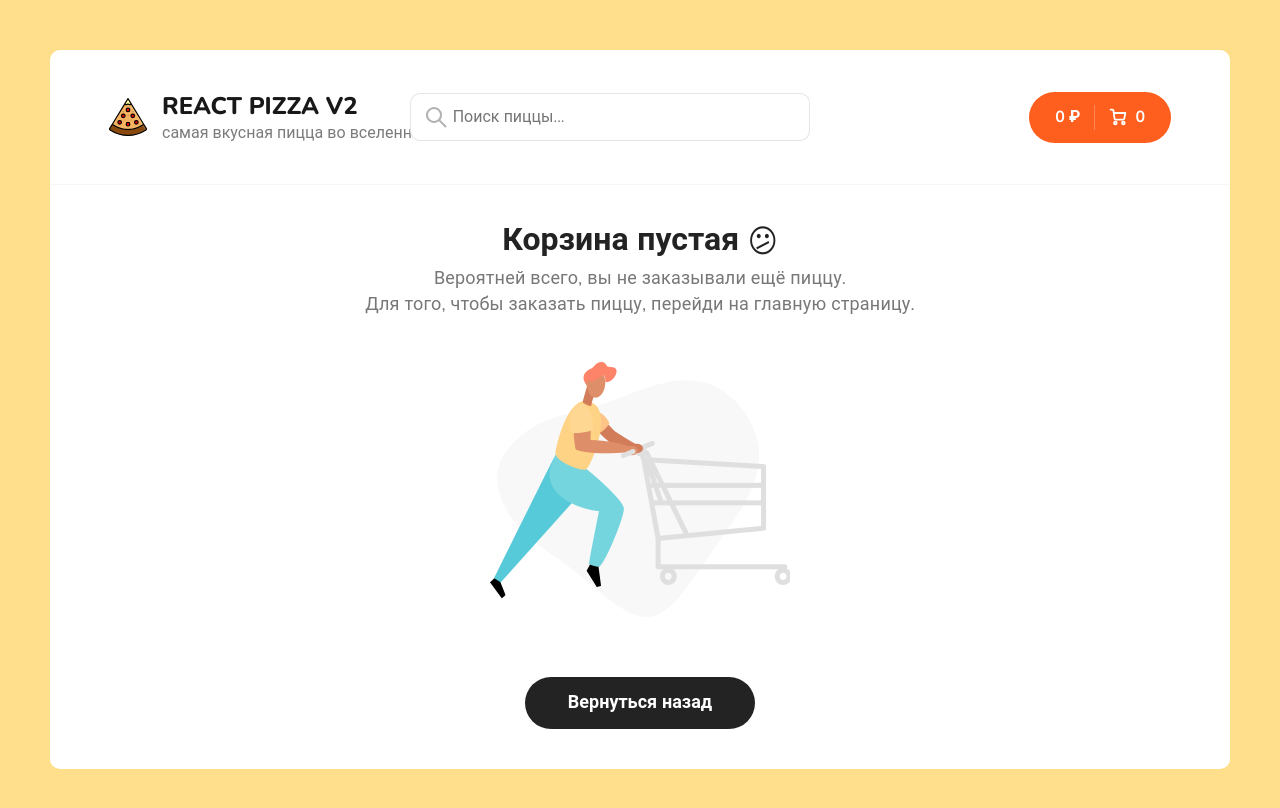
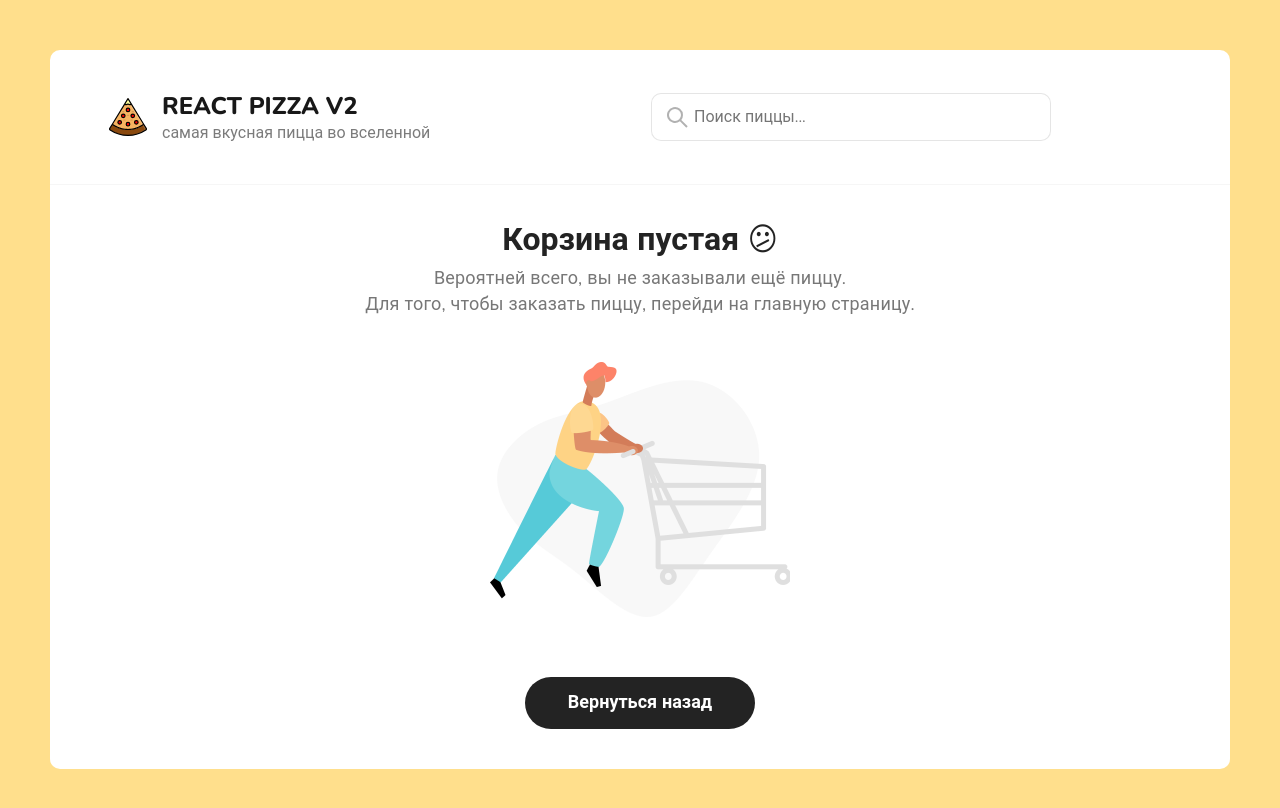
Before and after one commit to Yuriy113/React-Pizza_v2, a React (Create React App) app: page /cart in a window 1280 px wide. Shown: the top 808 px of the page. Built offline with nearby package versions, Linux system fonts and the light colour scheme.

Commit message:
#19 useParams, useLocation, Outlet

```diff
--- a/src/App.js
+++ b/src/App.js
@@ -1,26 +1,25 @@
 import React, { useState, createContext } from 'react';
 import { Routes, Route } from 'react-router-dom';
-import { useSelector, useDispatch } from 'react-redux';
 
 import Header from './components/Header';
 import Home from './pages/Home';
 import Cart from './pages/Cart';
 import NotFound from './pages/NotFound';
+import FullPizza from './pages/FullPizza';
 
 import './scss/app.scss';
+import MainLayout from './layouts/MainLayout';
 
 function App() {
   return (
-    <div className="wrapper">
-      <Header />
-      <div className="content">
-        <Routes>
-          <Route path="/" element={<Home />} />
-          <Route path="/cart" element={<Cart />} />
-          <Route path="*" element={<NotFound />} />
-        </Routes>
-      </div>
-    </div>
+    <Routes>
+      <Route path="/" element={<MainLayout />}>
+        <Route path="" element={<Home />} />
+        <Route path="cart" element={<Cart />} />
+        <Route path="pizza/:id" element={<FullPizza />} />
+        <Route path="*" element={<NotFound />} />
+      </Route>
+    </Routes>
   );
 }
 
--- a/src/components/CartEmpty.jsx
+++ b/src/components/CartEmpty.jsx
@@ -4,17 +4,15 @@ import emptyImg from '../assets/img/empty-cart.png';
 
 const CartEmpty = () => {
   return (
-    <div class="cart cart--empty">
-      <h2>
-        Корзина пустая <icon>😕</icon>
-      </h2>
+    <div className="cart cart--empty">
+      <h2>Корзина пустая 😕</h2>
       <p>
         Вероятней всего, вы не заказывали ещё пиццу.
         <br />
         Для того, чтобы заказать пиццу, перейди на главную страницу.
       </p>
       <img src={emptyImg} alt="Empty cart" />
-      <Link to="/" class="button button--black">
+      <Link to="/" className="button button--black">
         <span>Вернуться назад</span>
       </Link>
     </div>
--- a/src/components/Header.jsx
+++ b/src/components/Header.jsx
@@ -1,5 +1,5 @@
 import logoSvg from '../assets/img/pizza-logo.svg';
-import { Link } from 'react-router-dom';
+import { Link, useLocation } from 'react-router-dom';
 import Search from './Search';
 import { useSelector } from 'react-redux';
 
@@ -7,6 +7,9 @@ import { selectCart } from './redux/slices/cartSlice';
 
 function Header() {
   const { items, totalPrice } = useSelector(selectCart);
+  const location = useLocation();
+
+  console.log(location);
 
   const totalCount = items.reduce((sum, item) => sum + item.count, 0);
 
@@ -23,6 +26,7 @@ function Header() {
           </div>
         </Link>
         <Search />
+        {location.pathname !== '/cart' && (
           <div className="header__cart">
             <Link to="/cart" className="button button--cart">
               <span>{totalPrice} ₽</span>
@@ -59,6 +63,7 @@ function Header() {
               <span>{totalCount}</span>
             </Link>
           </div>
+        )}
       </div>
     </div>
   );
--- /dev/null
+++ b/src/layouts/MainLayout.jsx
@@ -0,0 +1,16 @@
+import React from 'react';
+import Header from '../components/Header';
+import { Outlet } from 'react-router-dom';
+
+const MainLayout = () => {
+  return (
+    <div className="wrapper">
+      <Header />
+      <div className="content">
+        <Outlet />
+      </div>
+    </div>
+  );
+};
+
+export default MainLayout;
--- /dev/null
+++ b/src/pages/FullPizza.jsx
@@ -0,0 +1,38 @@
+import axios from 'axios';
+import React, { useEffect, useState } from 'react';
+import { useNavigate, useParams } from 'react-router-dom';
+
+const FullPizza = () => {
+  const { id } = useParams();
+  const navigate = useNavigate();
+  const [pizza, setPizza] = useState();
+
+  useEffect(() => {
+    async function fetchPizza() {
+      try {
+        const { data } = await axios.get('https://63cc411eea855154151e1425.mockapi.io/items/' + id);
+        console.log(data);
+        setPizza(data);
+      } catch (err) {
+        console.log(err);
+        navigate('/');
+      }
+    }
+    fetchPizza();
+  }, []);
+
+  if (!pizza) {
+    return 'Please wait...';
+  }
+
+  return (
+    <div className="container">
+      <img src={pizza.imageUrl} alt="" />
+      <h2>{pizza.title}</h2>
+
+      <h4>{pizza.price} р.</h4>
+    </div>
+  );
+};
+
+export default FullPizza;
--- a/src/pages/Home.jsx
+++ b/src/pages/Home.jsx
@@ -1,8 +1,7 @@
 import React, { useState, useEffect, useContext, useRef } from 'react';
 import { useSelector, useDispatch } from 'react-redux';
-import axios from 'axios';
 import qs from 'qs';
-import { useNavigate } from 'react-router-dom';
+import { Link, useNavigate } from 'react-router-dom';
 
 import { setCategoryId, setCurrentPage, setFilters } from '../components/redux/slices/filterSlice';
 import { fetchPizzas } from '../components/redux/slices/pizzaSlice';
@@ -83,7 +82,11 @@ const Home = () => {
     isMounted.current = true;
   }, [sortType, categoryId, currentPage]);
 
-  const pizzas = items.map((obj) => <PizzaBlock key={obj.id} {...obj} />);
+  const pizzas = items.map((obj) => (
+    <Link to={`/pizza/${obj.id}`}>
+      <PizzaBlock key={obj.id} {...obj} />
+    </Link>
+  ));
 
   const sceletons = [...new Array(6)].map((_, index) => <Sceleton key={index} />);
 
```
Lines whose indentation alone changed are shown as unchanged.
